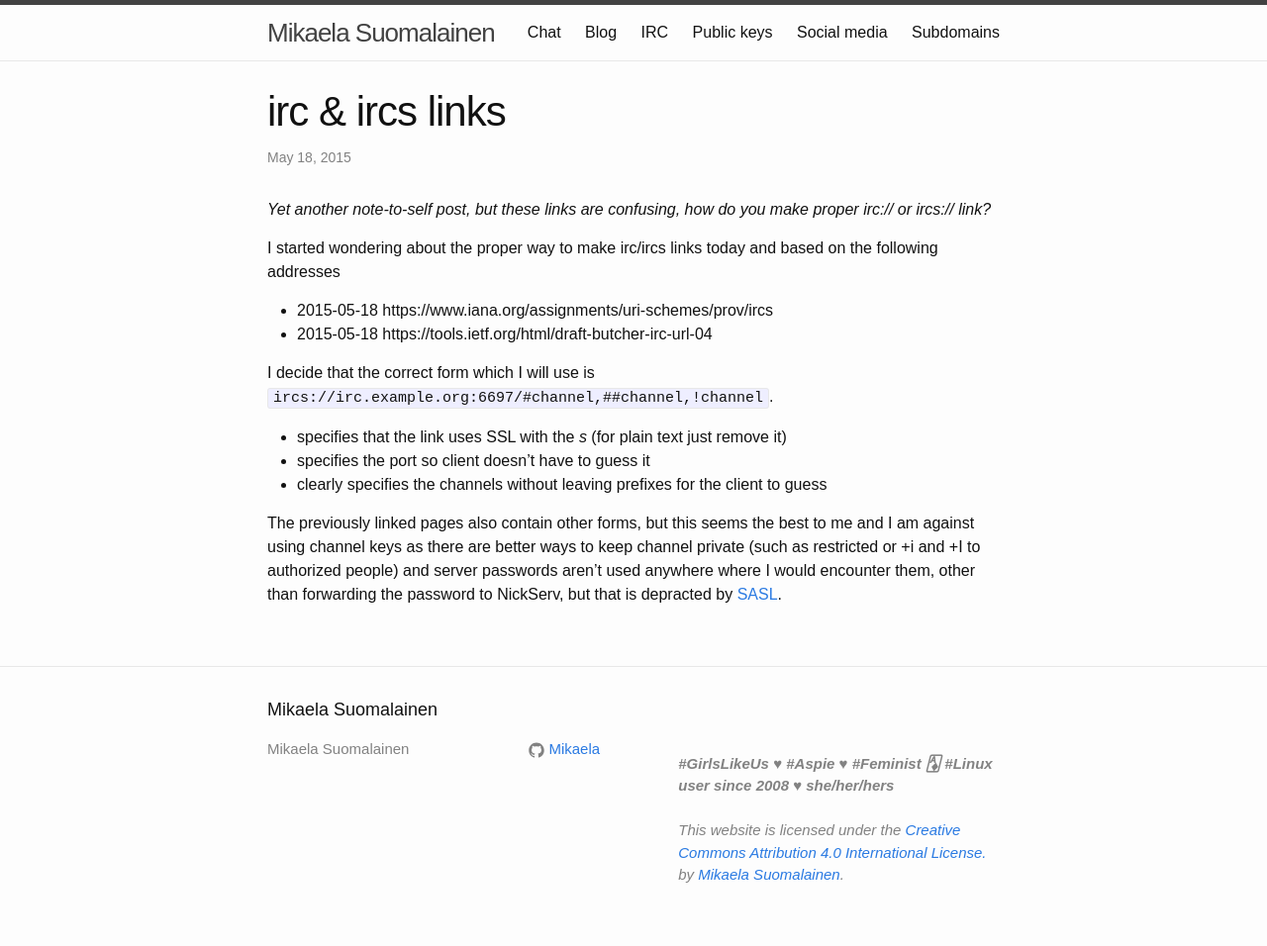
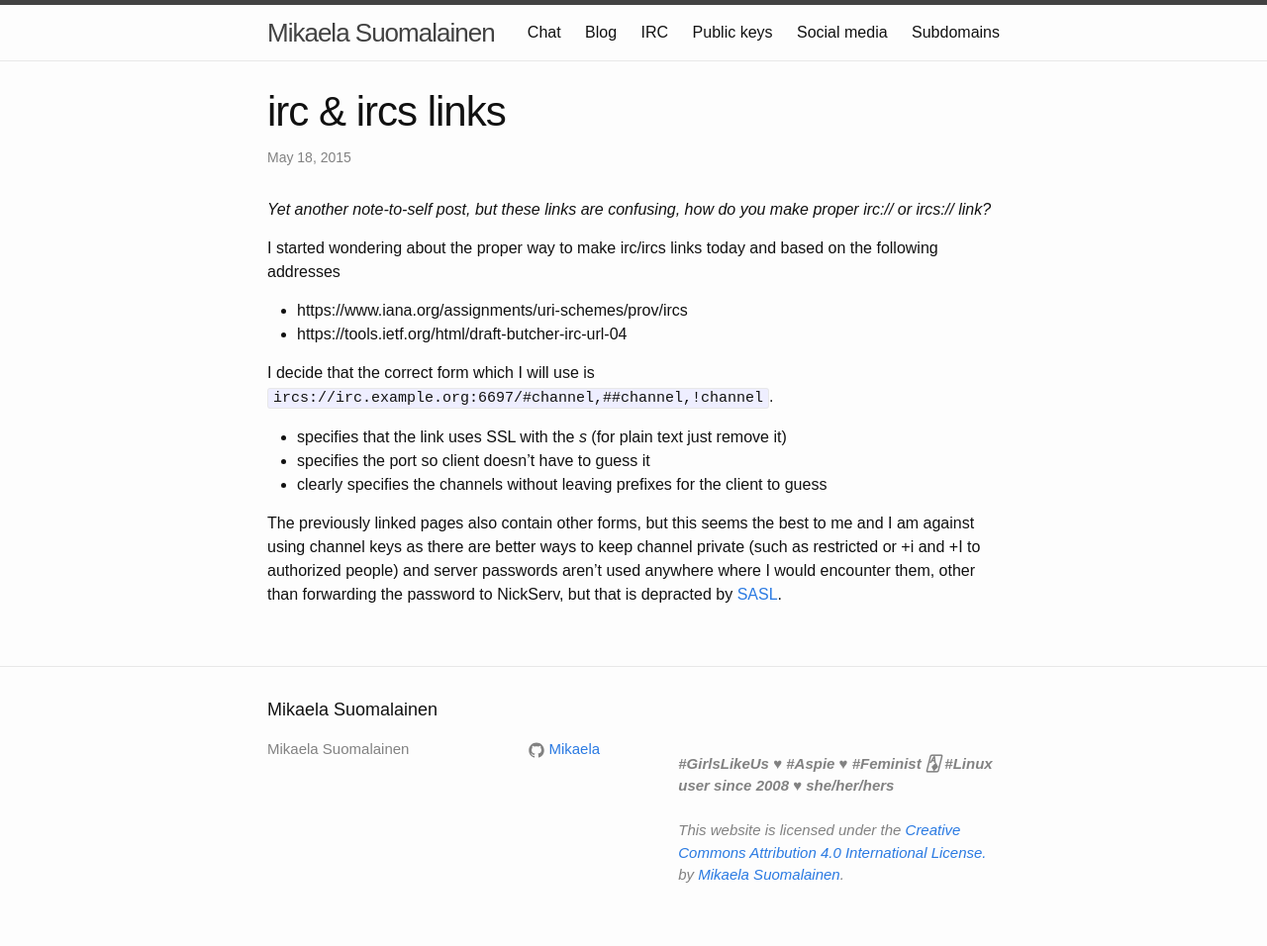
Before and after one commit to Mikaela/mikaela.github.io, a Jekyll site: the page built from _posts/2015-05-18-ircs_links.md, in a window 1280 px wide. Shown: the whole page at 99% size. Built offline with Jekyll 4.4.1, drawn with Linux system fonts in a browser that asks for light colours; Markdown is read by kramdown in place of the engine named in the settings; comment, search, counter and statistics services are not loaded.

Commit message:
2015-05-18-ircs_links.md: remove the dates
They cased more confusion than helped anyone.

```diff
--- a/_posts/2015-05-18-ircs_links.md
+++ b/_posts/2015-05-18-ircs_links.md
@@ -12,8 +12,8 @@ tags: [english, IRC]
 I started wondering about the proper way to make irc/ircs links today and
 based on the following addresses
 
-* 2015-05-18 https://www.iana.org/assignments/uri-schemes/prov/ircs
-* 2015-05-18 https://tools.ietf.org/html/draft-butcher-irc-url-04
+* https://www.iana.org/assignments/uri-schemes/prov/ircs
+* https://tools.ietf.org/html/draft-butcher-irc-url-04
 
 I decide that the correct form which I will use is
 `ircs://irc.example.org:6697/#channel,##channel,!channel`.
```
